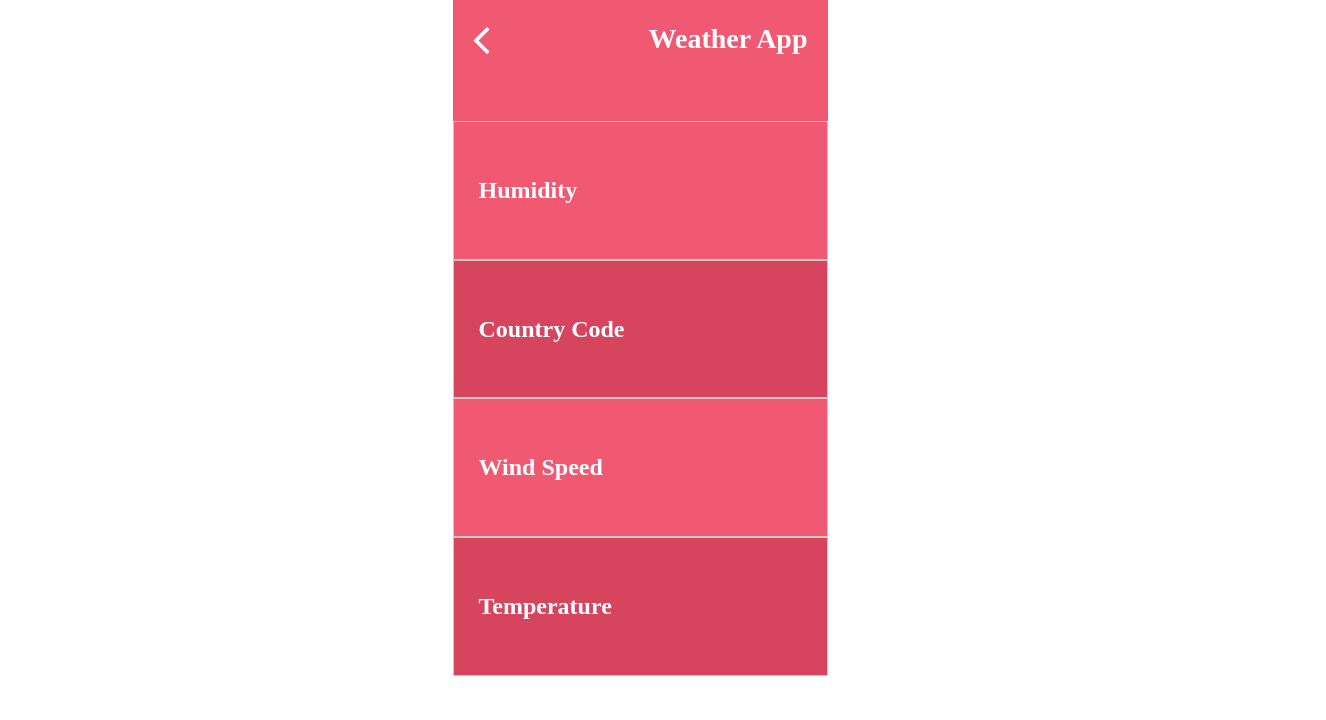
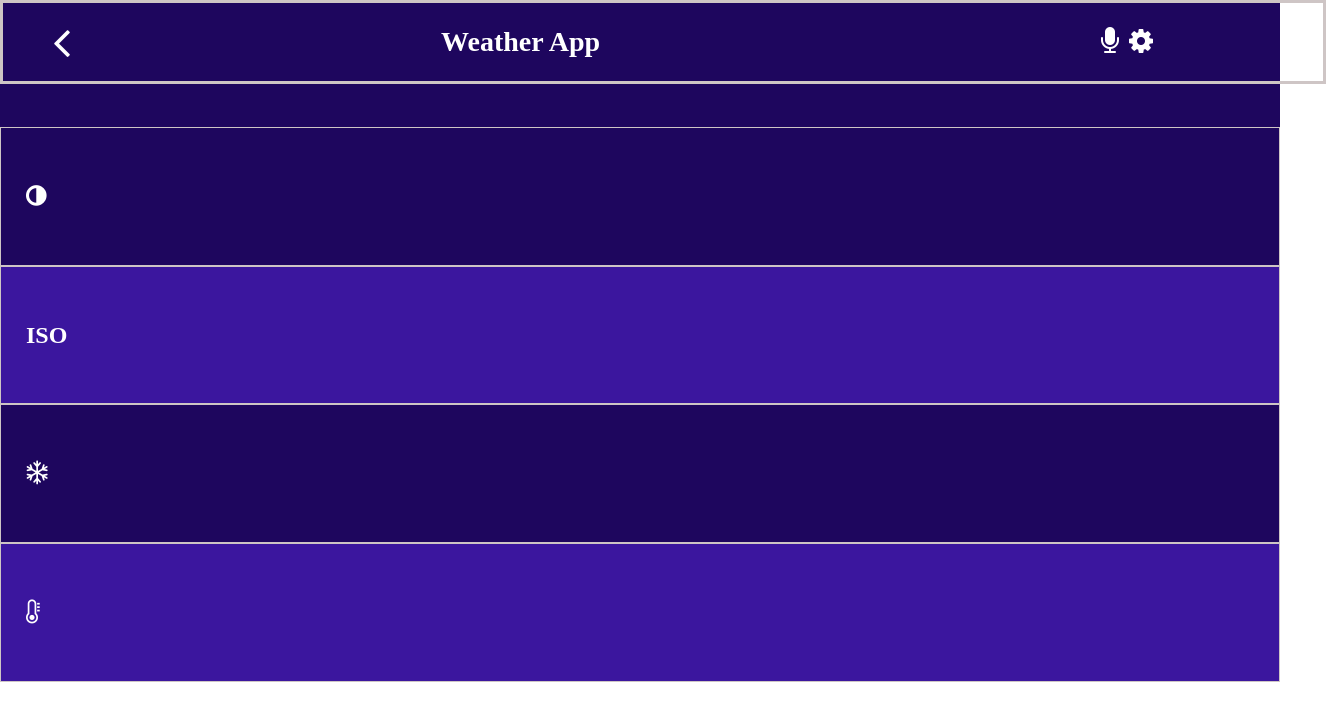
Before and after one commit to OyePriscilla/weatherapp, a React (Create React App) app: page /1 in a window 1280 px wide. Shown: the top 720 px of the page, 1326 px wide, since content can reach past the window. Built offline with nearby package versions, Linux system fonts and the light colour scheme.

Commit message:
Add styling and icons

```diff
--- a/src/App.css
+++ b/src/App.css
@@ -1,19 +1,15 @@
 .wrapper {
-  width: 375px;
-  background-color: rgb(241, 89, 114);
+  background-color: rgb(30, 6, 94);
   margin: auto;
 }
 
 .cityLink {
   color: #fff;
-  width: 342px;
   display: block;
   text-align: right;
   font-size: 24px;
   text-decoration: none;
   font-weight: 900;
-  border: 1px solid rgb(177, 121, 121);
-  padding: 15px;
 }
 
 .detail {
@@ -26,7 +22,7 @@
 }
 
 .detail:nth-child(odd) {
-  background-color: rgb(214, 69, 93);
+  background-color: rgb(59, 22, 158);
 }
 
 .detail span {
@@ -37,3 +33,13 @@
 .cityHeader {
   margin: 0;
 }
+
+input {
+  display: flex;
+  padding: 15px;
+  border: none;
+  border-radius: 10px;
+  font-size: 16px;
+  font-weight: 900;
+  margin: 10px auto;
+}
--- a/src/components/cities.js
+++ b/src/components/cities.js
@@ -1,6 +1,7 @@
 import { NavLink } from 'react-router-dom';
 import { useDispatch, useSelector } from 'react-redux';
 import React, { useEffect, useState } from 'react';
+
 import { fetchAsyncCountries, LoadCitiesApi } from '../redux/cities/cities';
 
 function Cities() {
@@ -14,17 +15,35 @@ function Cities() {
     setCitiesLoaded(true);
   });
 
+  const [search, setSearch] = useState('');
+
+  const handleInput = (e) => {
+    const { value } = e.target;
+    setSearch(value);
+  };
+
   const citiesArray = useSelector((state) => state.cities.cityNames);
   return (
-    <div style={{}}>
-      <h2 style={{ color: '#fff', marginLeft: '20px' }}>List of Cities in Nigeria</h2>
-      {citiesArray.map((city, ind) => (
-        <h2
+    <>
+      <input type="text" onChange={handleInput} placeholder="Search Cities in Nigeria" />
+      <div style={{
+        display: 'grid', gridTemplateColumns: '1fr 1fr', padding: '0px 150px', marginTop: '20px',
+      }}
+      >
+        {citiesArray.filter((c) => {
+          if (!search) {
+            return c;
+          }
+          return c.toLowerCase().includes(search.toLowerCase());
+        })
+          .map((city, ind) => (
+            <div
               className="cityHeader"
             // eslint-disable-next-line react/no-array-index-key
               key={ind + 1}
-          style={{ display: 'inline-block' }}
+              style={{ display: 'inline-block', border: '1px solid rgb(206, 197, 197)', padding: '50px' }}
             >
+              <div style={{ display: 'flex', flexDirection: 'column', alignItems: 'flex-end' }}>
                 <NavLink
                   onClick={(e) => dispatch(LoadCitiesApi({ q: e.target.textContent }))}
                   style={{ textDecoration: 'none', color: '#fff' }}
@@ -32,10 +51,16 @@ function Cities() {
                   className="cityLink"
                 >
                   {city}
+                  <img src="https://i.ibb.co/th9z32D/download-2-removebg-preview.png" alt="ng-icon" width="30px" style={{ textAlign: 'center' }} />
                 </NavLink>
-        </h2>
+
+              </div>
+            </div>
           ))}
+
       </div>
+
+    </>
   );
 }
 
--- a/src/components/cityDetails.js
+++ b/src/components/cityDetails.js
@@ -16,25 +16,25 @@ function CityDetails() {
         </div>
         <div className="detail">
           <h2>
-            Humidity
+            <i className="fa fa-adjust" />
           </h2>
           <span>{citiesDetails.humidity}</span>
         </div>
         <div className="detail">
           <h2>
-            Country Code
+            ISO
           </h2>
           <span>{citiesDetails.country}</span>
         </div>
         <div className="detail">
           <h2>
-            Wind Speed
+            <i className="fa fa-snowflake-o" />
           </h2>
           <span>{citiesDetails.speed}</span>
         </div>
         <div className="detail">
           <h2>
-            Temperature
+            <i className="fa fa-thermometer-empty" />
           </h2>
           <span>{citiesDetails.temp}</span>
         </div>
--- a/src/components/header.js
+++ b/src/components/header.js
@@ -4,15 +4,22 @@ import { NavLink } from 'react-router-dom';
 function Header() {
   return (
     <div style={{
-      display: 'flex', alignItems: 'center', padding: '0 20px', justifyContent: 'space-between',
+      display: 'flex', alignItems: 'center', padding: '0 20px', justifyContent: 'space-between', border: '3px solid rgb(206, 197, 197)', width: '100%',
     }}
     >
       <nav>
-        <NavLink to="/" style={{ fontSize: '48px', color: '#fff' }}>
+        <NavLink to="/" style={{ fontSize: '48px', color: '#fff', marginLeft: '30px' }}>
           <i className="fa fa-angle-left" />
         </NavLink>
       </nav>
       <h2 style={{ fontSize: '28px', color: '#fff' }}>Weather App</h2>
+      <div style={{
+        fontSize: '28px', color: '#fff', marginLeft: '130px', marginRight: '150px',
+      }}
+      >
+        <i className="fa fa-microphone" style={{ marginRight: '10px' }} />
+        <i className="fa fa-cog" />
+      </div>
     </div>
   );
 }
```
Lines whose indentation alone changed are shown as unchanged.
